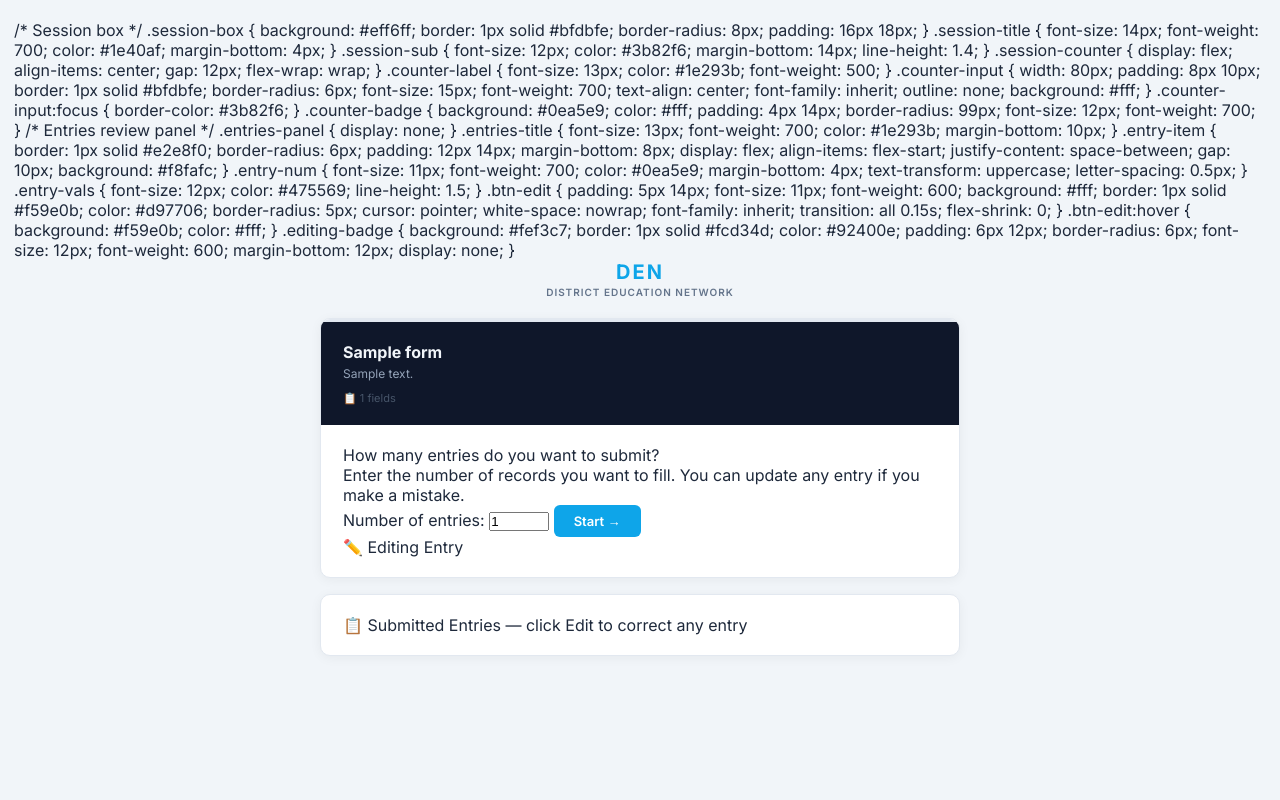
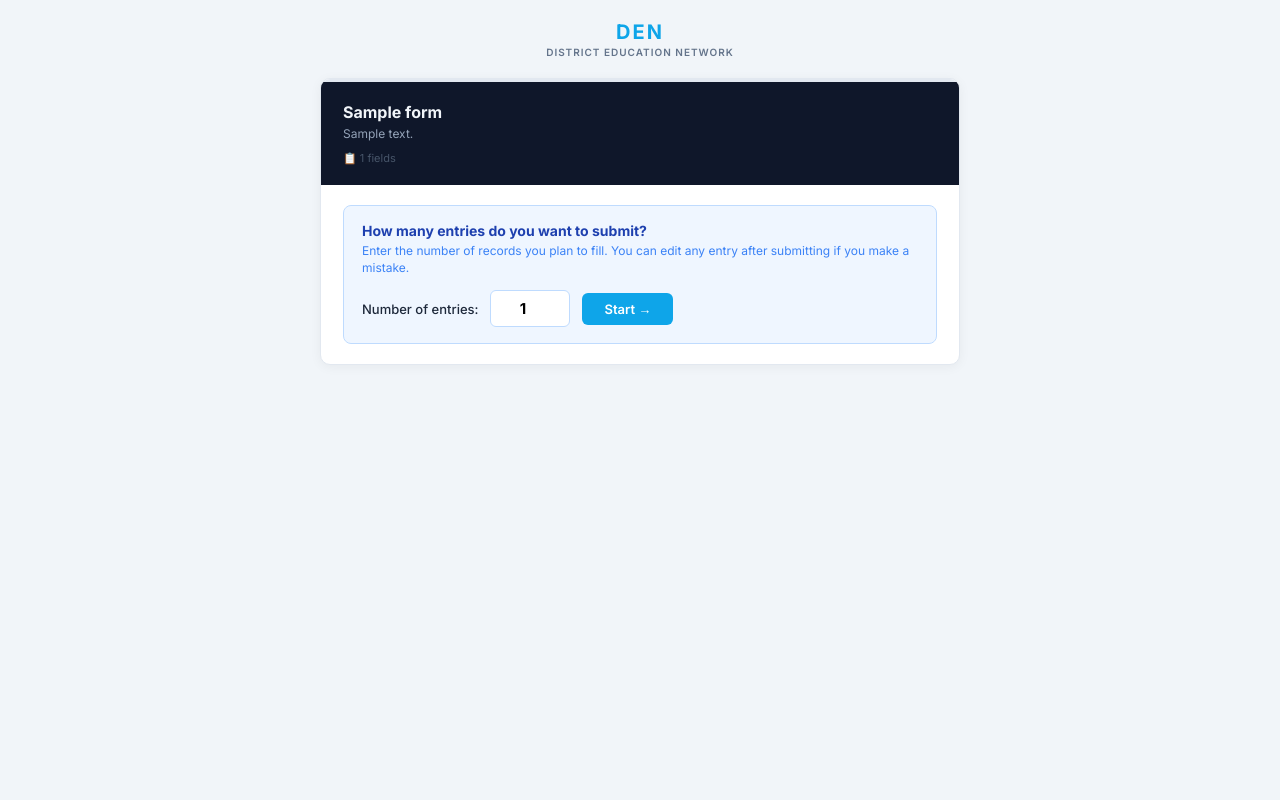
Before and after one commit to raihaiderdev/Sheets_Forms, a Flask app: page /f/1 in a window 1280 px wide. Run offline with Flask 3, Linux system fonts and the light colour scheme; tables that the repository leaves empty hold one stand-in row (values such as "Sample post"); parts of the project's set-up code (start-up, migrations or seed data) failed here and were passed over.

Commit message:
Fix CSS leaking as text — rewrite public_fill as single clean file

```diff
--- a/app/templates/forms/public_fill.html
+++ b/app/templates/forms/public_fill.html
@@ -19,7 +19,7 @@ body { font-family: 'Inter', sans-serif; background: #f1f5f9; color: #1e293b; mi
 .form-title { font-size: 16px; font-weight: 700; color: #f1f5f9; }
 .form-desc { font-size: 12px; color: #94a3b8; margin-top: 4px; line-height: 1.4; }
 .form-meta { font-size: 11px; color: #475569; margin-top: 8px; display: flex; gap: 12px; flex-wrap: wrap; }
-.alert { display: none; padding: 11px 16px; font-size: 13px; font-weight: 500; border-radius: 0; }
+.alert { display: none; padding: 11px 16px; font-size: 13px; font-weight: 500; }
 .alert.success { background: #f0fdf4; border-bottom: 1px solid #86efac; color: #166534; display: block; }
 .alert.warning { background: #fffbeb; border-bottom: 1px solid #fcd34d; color: #92400e; display: block; }
 .card-body { padding: 20px 22px; }
@@ -38,13 +38,9 @@ hr.div { border: none; border-top: 1px solid #f1f5f9; margin: 8px 0 16px; }
 .btn-primary { background: #0ea5e9; color: #fff; }
 .btn-primary:hover { background: #0284c7; }
 .btn-primary:disabled { opacity: 0.55; cursor: not-allowed; }
-.btn-warning { background: #f59e0b; color: #fff; }
-.btn-warning:hover { background: #d97706; }
 .btn-outline { background: #fff; border: 1px solid #e2e8f0; color: #64748b; }
 .btn-outline:hover { background: #f8fafc; border-color: #94a3b8; }
 .submit-note { font-size: 11px; color: #94a3b8; text-align: center; margin-top: 6px; }
-</style>
-/* Session box */
 .session-box { background: #eff6ff; border: 1px solid #bfdbfe; border-radius: 8px; padding: 16px 18px; }
 .session-title { font-size: 14px; font-weight: 700; color: #1e40af; margin-bottom: 4px; }
 .session-sub { font-size: 12px; color: #3b82f6; margin-bottom: 14px; line-height: 1.4; }
@@ -52,9 +48,6 @@ hr.div { border: none; border-top: 1px solid #f1f5f9; margin: 8px 0 16px; }
 .counter-label { font-size: 13px; color: #1e293b; font-weight: 500; }
 .counter-input { width: 80px; padding: 8px 10px; border: 1px solid #bfdbfe; border-radius: 6px; font-size: 15px; font-weight: 700; text-align: center; font-family: inherit; outline: none; background: #fff; }
 .counter-input:focus { border-color: #3b82f6; }
-.counter-badge { background: #0ea5e9; color: #fff; padding: 4px 14px; border-radius: 99px; font-size: 12px; font-weight: 700; }
-/* Entries review panel */
-.entries-panel { display: none; }
 .entries-title { font-size: 13px; font-weight: 700; color: #1e293b; margin-bottom: 10px; }
 .entry-item { border: 1px solid #e2e8f0; border-radius: 6px; padding: 12px 14px; margin-bottom: 8px; display: flex; align-items: flex-start; justify-content: space-between; gap: 10px; background: #f8fafc; }
 .entry-num { font-size: 11px; font-weight: 700; color: #0ea5e9; margin-bottom: 4px; text-transform: uppercase; letter-spacing: 0.5px; }
@@ -70,7 +63,6 @@ hr.div { border: none; border-top: 1px solid #f1f5f9; margin: 8px 0 16px; }
   <div class="org-name">District Education Network</div>
 </div>
 <div class="wrap">
-  <!-- Main form card -->
   <div class="card" id="main-card">
     <div class="progress-bar"><div class="progress-fill" id="progress"></div></div>
     <div class="form-banner">
@@ -83,19 +75,16 @@ hr.div { border: none; border-top: 1px solid #f1f5f9; margin: 8px 0 16px; }
     </div>
     <div class="alert" id="top-alert"></div>
     <div class="card-body">
-      <!-- Session setup (how many entries) -->
       <div class="session-box" id="session-box">
         <div class="session-title">How many entries do you want to submit?</div>
-        <div class="session-sub">Enter the number of records you want to fill. You can update any entry if you make a mistake.</div>
+        <div class="session-sub">Enter the number of records you plan to fill. You can edit any entry after submitting if you make a mistake.</div>
         <div class="session-counter">
           <span class="counter-label">Number of entries:</span>
           <input type="number" class="counter-input" id="entry-count" value="1" min="1" max="100">
-          <button class="btn btn-primary" style="flex:none;padding:8px 20px;font-size:13px;" onclick="startSession()">Start →</button>
+          <button class="btn btn-primary" style="flex:none;padding:8px 22px;font-size:13px;" onclick="startSession()">Start →</button>
         </div>
       </div>
-      <!-- Editing indicator -->
       <div class="editing-badge" id="editing-badge">✏️ Editing Entry <span id="editing-num"></span></div>
-      <!-- Email (shown after session starts) -->
       <div id="email-section" style="display:none;">
         <div class="field-group" id="fg-email">
           <label>Your Email Address <span class="req">*</span></label>
@@ -111,7 +100,6 @@ hr.div { border: none; border-top: 1px solid #f1f5f9; margin: 8px 0 16px; }
         {% endif %}
         <hr class="div">
       </div>
-      <!-- Form fields -->
       <form id="fill-form" onsubmit="submitEntry(event)" novalidate style="display:none;">
         {% for field in form.fields %}
         <div class="field-group" id="fg-{{ field.id }}">
@@ -120,7 +108,7 @@ hr.div { border: none; border-top: 1px solid #f1f5f9; margin: 8px 0 16px; }
             <textarea id="f-{{ field.id }}" name="{{ field.id }}" rows="3" placeholder="{{ field.placeholder or 'Enter ' + field.label }}" {% if field.is_required %}required{% endif %}></textarea>
           {% elif field.field_type == 'select' %}
             <select id="f-{{ field.id }}" name="{{ field.id }}" {% if field.is_required %}required{% endif %}>
-              <option value="">— Select an option —</option>
+              <option value="">— Select —</option>
               {% if field.options %}{% for opt in field.options.split(',') %}<option value="{{ opt.strip() }}">{{ opt.strip() }}</option>{% endfor %}{% endif %}
             </select>
           {% else %}
@@ -131,14 +119,13 @@ hr.div { border: none; border-top: 1px solid #f1f5f9; margin: 8px 0 16px; }
         {% endfor %}
         <div class="btn-row">
           <button type="submit" class="btn btn-primary" id="submit-btn">Submit Entry</button>
-          <button type="button" class="btn btn-outline" id="cancel-edit-btn" style="display:none;" onclick="cancelEdit()">Cancel</button>
+          <button type="button" class="btn btn-outline" id="cancel-btn" style="display:none;flex:none;padding:11px 18px;" onclick="cancelEdit()">Cancel</button>
         </div>
-        <div class="submit-note" id="entry-note">Entry 1 of <span id="total-count">1</span></div>
+        <div class="submit-note" id="entry-note"></div>
       </form>
     </div>
   </div>
-  <!-- Entries review panel -->
-  <div class="card entries-panel" id="entries-panel">
+  <div class="card" id="entries-panel" style="display:none;">
     <div class="card-body">
       <div class="entries-title">📋 Submitted Entries — click Edit to correct any entry</div>
       <div id="entries-list"></div>
@@ -147,85 +134,56 @@ hr.div { border: none; border-top: 1px solid #f1f5f9; margin: 8px 0 16px; }
 </div>
 <script>
 const FORM_ID = {{ form.id }};
-const FIELDS = [{% for f in form.fields %}{id:'{{ f.id }}', label:{{ f.label|tojson }}}{% if not loop.last %},{% endif %}{% endfor %}];
-
-let totalEntries = 1;
-let currentEntry = 0;       // 1-based, 0 = not started
-let submittedEntries = [];  // [{response_id, summary}]
+const FIELDS  = [{% for f in form.fields %}{id:'{{ f.id }}',label:{{ f.label|tojson }}}{% if not loop.last %},{% endif %}{% endfor %}];
+let totalEntries = 1, currentEntry = 0;
+let submittedEntries = [];
 let editingResponseId = null;
-let sessionEmail = '';
-let sessionUkey = '';
+let sessionEmail = '', sessionUkey = '';
 
 function startSession() {
   const n = parseInt(document.getElementById('entry-count').value) || 1;
   if (n < 1 || n > 100) { alert('Enter a number between 1 and 100.'); return; }
-  totalEntries = n;
-  currentEntry = 1;
+  totalEntries = n; currentEntry = 1;
   document.getElementById('session-box').style.display = 'none';
   document.getElementById('email-section').style.display = '';
   document.getElementById('fill-form').style.display = '';
-  document.getElementById('total-count').textContent = totalEntries;
-  document.getElementById('session-badge').textContent = '📝 ' + currentEntry + ' / ' + totalEntries;
+  document.getElementById('session-badge').textContent = '📝 1 / ' + totalEntries;
   document.getElementById('session-badge').style.display = '';
-  updateEntryNote();
-  updateProgress();
-}
-
-function updateEntryNote() {
-  document.getElementById('entry-note').innerHTML = 'Entry ' + currentEntry + ' of ' + totalEntries;
+  document.getElementById('entry-note').textContent = 'Entry 1 of ' + totalEntries;
 }
 
 function showAlert(msg, type) {
   const el = document.getElementById('top-alert');
   el.textContent = msg; el.className = 'alert ' + type;
-  el.scrollIntoView({ behavior: 'smooth', block: 'nearest' });
 }
 function hideAlert() { const el = document.getElementById('top-alert'); el.className = 'alert'; el.textContent = ''; }
 
-function updateProgress() {
-  const inputs = document.querySelectorAll('#fill-form input[name], #fill-form textarea[name], #fill-form select[name]');
-  const filled = Array.from(inputs).filter(i => (i.value||'').trim()).length;
-  const done = submittedEntries.length;
-  const pct = totalEntries > 0 ? Math.round((done + (filled / Math.max(inputs.length,1)) * 0.9) / totalEntries * 100) : 0;
-  document.getElementById('progress').style.width = Math.min(pct, 100) + '%';
-}
-document.querySelectorAll('#fill-form input[name], #fill-form textarea[name], #fill-form select[name]').forEach(i => i.addEventListener('input', updateProgress));
-
 function clearFields() {
   document.querySelectorAll('#fill-form input[name], #fill-form textarea[name], #fill-form select[name]').forEach(inp => {
-    inp.value = '';
-    inp.closest('.field-group')?.classList.remove('invalid');
+    inp.value = ''; inp.closest('.field-group')?.classList.remove('invalid');
   });
 }
 
 async function submitEntry(e) {
-  e.preventDefault();
-  hideAlert();
-
-  // Validate email on first entry
+  e.preventDefault(); hideAlert();
   const emailEl = document.getElementById('resp-email');
   const ukeyEl  = document.getElementById('resp-ukey');
-  if (currentEntry === 1 && !editingResponseId) {
+
+  if (!editingResponseId && currentEntry === 1 && submittedEntries.length === 0) {
     const email = (emailEl.value||'').trim().toLowerCase();
     const ukey  = ukeyEl ? (ukeyEl.value||'').trim() : '';
-    const emailOk = /^[^\s@]+@[^\s@]+\.[^\s@]+$/.test(email);
-    document.getElementById('fg-email').classList.toggle('invalid', !emailOk);
+    const ok    = /^[^\s@]+@[^\s@]+\.[^\s@]+$/.test(email);
+    document.getElementById('fg-email').classList.toggle('invalid', !ok);
     if (ukeyEl) document.getElementById('fg-ukey').classList.toggle('invalid', !ukey);
-    if (!emailOk || (ukeyEl && !ukey)) {
-      document.getElementById('fg-email').scrollIntoView({behavior:'smooth',block:'center'});
-      return;
-    }
-    sessionEmail = email;
-    sessionUkey  = ukey;
+    if (!ok || (ukeyEl && !ukey)) { document.getElementById('fg-email').scrollIntoView({behavior:'smooth',block:'center'}); return; }
+    sessionEmail = email; sessionUkey = ukey;
   }
 
-  // Collect answers
   const inputs = document.querySelectorAll('#fill-form input[name], #fill-form textarea[name], #fill-form select[name]');
   const answers = {}; let valid = true;
   inputs.forEach(inp => {
-    const val = (inp.value||'').trim();
-    answers[inp.name] = val;
-    const fg = document.getElementById('fg-' + inp.name);
+    const val = (inp.value||'').trim(); answers[inp.name] = val;
+    const fg = document.getElementById('fg-'+inp.name);
     if (fg) { if (inp.required && !val) { fg.classList.add('invalid'); valid = false; } else fg.classList.remove('invalid'); }
   });
   if (!valid) { document.querySelector('#fill-form .field-group.invalid')?.scrollIntoView({behavior:'smooth',block:'center'}); return; }
@@ -234,37 +192,25 @@ async function submitEntry(e) {
   btn.disabled = true; btn.textContent = editingResponseId ? 'Updating…' : 'Submitting…';
 
   try {
-    let r, data;
+    let r;
     if (editingResponseId) {
-      // UPDATE existing response
-      r = await fetch('/api/public/forms/'+FORM_ID+'/responses/'+editingResponseId, {
-        method:'PUT', headers:{'Content-Type':'application/json'}, body: JSON.stringify({answers})
-      });
+      r = await fetch('/api/public/forms/'+FORM_ID+'/responses/'+editingResponseId, { method:'PUT', headers:{'Content-Type':'application/json'}, body:JSON.stringify({answers}) });
     } else {
-      // NEW submission
-      r = await fetch('/api/public/forms/'+FORM_ID+'/responses', {
-        method:'POST', headers:{'Content-Type':'application/json'},
-        body: JSON.stringify({answers, email: sessionEmail, unique_key: sessionUkey})
-      });
+      r = await fetch('/api/public/forms/'+FORM_ID+'/responses', { method:'POST', headers:{'Content-Type':'application/json'}, body:JSON.stringify({answers, email:sessionEmail, unique_key:sessionUkey}) });
     }
-    data = await r.json();
+    const data = await r.json();
 
     if (data.ok) {
-      const summary = FIELDS.map(f => (answers[f.id]||'').slice(0,30)).filter(Boolean).slice(0,3).join(' · ');
-
+      const summary = FIELDS.map(f => (answers[f.id]||'').slice(0,25)).filter(Boolean).slice(0,3).join(' · ');
       if (editingResponseId) {
-        // Update the existing entry in local list
-        const idx = submittedEntries.findIndex(e => e.response_id === editingResponseId);
+        const idx = submittedEntries.findIndex(x => x.response_id === editingResponseId);
         if (idx !== -1) submittedEntries[idx].summary = summary;
         showAlert('✅ Entry updated successfully.', 'success');
         cancelEdit();
       } else {
-        submittedEntries.push({ response_id: data.response_id, summary });
-        // Lock email after first entry
+        submittedEntries.push({response_id: data.response_id, summary});
         document.getElementById('email-section').style.display = 'none';
-
         if (submittedEntries.length >= totalEntries) {
-          // All done
           showAlert('✅ All ' + totalEntries + ' entries submitted successfully!', 'success');
           document.getElementById('fill-form').style.display = 'none';
           document.getElementById('session-badge').textContent = '✅ ' + totalEntries + ' / ' + totalEntries + ' complete';
@@ -272,22 +218,21 @@ async function submitEntry(e) {
         } else {
           currentEntry++;
           clearFields();
-          updateEntryNote();
           document.getElementById('session-badge').textContent = '📝 ' + currentEntry + ' / ' + totalEntries;
-          showAlert('✅ Entry ' + (currentEntry-1) + ' recorded. Fill entry ' + currentEntry + '.', 'success');
-          btn.disabled = false; btn.textContent = 'Submit Entry';
-          setTimeout(hideAlert, 3000);
+          document.getElementById('entry-note').textContent = 'Entry ' + currentEntry + ' of ' + totalEntries;
+          showAlert('✅ Entry ' + (currentEntry-1) + ' recorded. Please fill entry ' + currentEntry + '.', 'success');
+          setTimeout(hideAlert, 3500);
         }
       }
-      renderEntriesPanel();
+      renderEntries();
       btn.disabled = false; btn.textContent = editingResponseId ? 'Update Entry' : 'Submit Entry';
     } else if (data.errors) {
-      Object.entries(data.errors).forEach(([fid, msg]) => {
+      Object.entries(data.errors).forEach(([fid,msg]) => {
         const fg = document.getElementById('fg-'+fid); if (fg) { fg.classList.add('invalid'); const fe = document.getElementById('fe-'+fid); if (fe) fe.textContent = msg; }
       });
       btn.disabled = false; btn.textContent = editingResponseId ? 'Update Entry' : 'Submit Entry';
     } else {
-      showAlert('❌ ' + (data.error||'Submission failed.'), 'warning');
+      showAlert('❌ ' + (data.error||'Submission failed. Please try again.'), 'warning');
       btn.disabled = false; btn.textContent = editingResponseId ? 'Update Entry' : 'Submit Entry';
     }
   } catch(ex) {
@@ -297,46 +242,40 @@ async function submitEntry(e) {
   }
 }
 
-function renderEntriesPanel() {
+function renderEntries() {
   if (!submittedEntries.length) return;
   document.getElementById('entries-panel').style.display = '';
-  document.getElementById('entries-list').innerHTML = submittedEntries.map((e, i) => `
+  document.getElementById('entries-list').innerHTML = submittedEntries.map((e,i) => `
     <div class="entry-item">
-      <div><div class="entry-num">Entry ${i+1}</div><div class="entry-vals">${esc(e.summary||'(no preview)')}</div></div>
-      <button class="btn-edit" onclick="editEntry(${e.response_id}, ${i+1})">✏️ Edit</button>
+      <div><div class="entry-num">Entry ${i+1}</div><div class="entry-vals">${esc(e.summary||'(empty)')}</div></div>
+      <button class="btn-edit" onclick="editEntry(${e.response_id},${i+1})">✏️ Edit</button>
     </div>`).join('');
 }
 
-async function editEntry(responseId, entryNum) {
+async function editEntry(responseId, num) {
   hideAlert();
+  try {
     const r = await fetch('/api/public/forms/'+FORM_ID+'/responses/'+responseId);
     const data = await r.json();
     if (!data.ok) { alert('Could not load entry.'); return; }
-
-  // Fill fields with existing answers
-  Object.entries(data.answers).forEach(([fid, val]) => {
-    const el = document.getElementById('f-'+fid); if (el) el.value = val;
-  });
-
+    Object.entries(data.answers).forEach(([fid,val]) => { const el = document.getElementById('f-'+fid); if (el) el.value = val; });
     editingResponseId = responseId;
     document.getElementById('editing-badge').style.display = '';
-  document.getElementById('editing-num').textContent = entryNum;
+    document.getElementById('editing-num').textContent = num;
     document.getElementById('submit-btn').textContent = 'Update Entry';
-  document.getElementById('cancel-edit-btn').style.display = '';
+    document.getElementById('cancel-btn').style.display = '';
     document.getElementById('fill-form').style.display = '';
-  document.querySelector('.form-card, .wrap')?.scrollIntoView({behavior:'smooth', block:'start'});
-  document.getElementById('main-card').scrollIntoView({behavior:'smooth', block:'start'});
+    document.getElementById('main-card').scrollIntoView({behavior:'smooth',block:'start'});
+  } catch(ex) { alert('Network error.'); }
 }
 
 function cancelEdit() {
   editingResponseId = null;
   document.getElementById('editing-badge').style.display = 'none';
-  document.getElementById('cancel-edit-btn').style.display = 'none';
+  document.getElementById('cancel-btn').style.display = 'none';
   document.getElementById('submit-btn').textContent = 'Submit Entry';
   clearFields();
-  if (submittedEntries.length >= totalEntries) {
-    document.getElementById('fill-form').style.display = 'none';
-  }
+  if (submittedEntries.length >= totalEntries) document.getElementById('fill-form').style.display = 'none';
 }
 
 function esc(s) { return String(s).replace(/&/g,'&amp;').replace(/</g,'&lt;').replace(/>/g,'&gt;'); }
```
Lines whose indentation alone changed are shown as unchanged.
